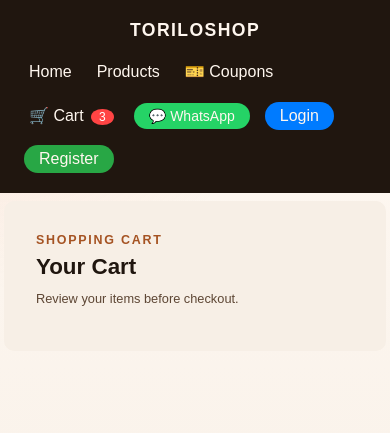
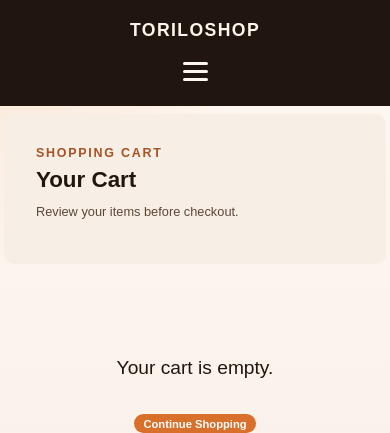
Before and after one commit to sammyfx01/Toriloshop, a Django app: page /cart/ in a window 390 px wide. Shown: the top 433 px of the page. Run offline with Django 5.2, Linux system fonts and the light colour scheme.

Commit message:
Added hamburger menu for mobile

```diff
--- a/templates/base.html
+++ b/templates/base.html
@@ -10,15 +10,100 @@
         {% endblock %}
     </title>
     <link rel="stylesheet" href="{% static 'css/style.css' %}">
+    <style>
+        /* Hamburger menu button */
+        .hamburger {
+            display: none;
+            flex-direction: column;
+            cursor: pointer;
+            gap: 5px;
+            background: none;
+            border: none;
+            padding: 5px;
+        }
+        .hamburger span {
+            display: block;
+            width: 25px;
+            height: 3px;
+            background: #fff7ef;
+            border-radius: 3px;
+            transition: 0.3s;
+        }
+        .hamburger.active span:nth-child(1) {
+            transform: rotate(45deg) translate(5px, 5px);
+        }
+        .hamburger.active span:nth-child(2) {
+            opacity: 0;
+        }
+        .hamburger.active span:nth-child(3) {
+            transform: rotate(-45deg) translate(5px, -5px);
+        }
+
+        /* Navigation links container */
+        .nav-links {
+            display: flex;
+            align-items: center;
+            gap: 15px;
+            flex-wrap: wrap;
+        }
+
+        /* Mobile styles */
+        @media screen and (max-width: 768px) {
+            .hamburger {
+                display: flex;
+            }
+            .nav-links {
+                display: none;
+                flex-direction: column;
+                width: 100%;
+                gap: 8px;
+                padding: 15px 0;
+                background: #20160f;
+                border-top: 1px solid rgba(255,255,255,0.1);
+            }
+            .nav-links.open {
+                display: flex;
+            }
+            .nav-links a,
+            .nav-links .dropdown-container {
+                width: 100%;
+                text-align: center;
+            }
+            .nav-links .dropdown-menu {
+                position: static !important;
+                box-shadow: none !important;
+                background: #2a1f17 !important;
+                width: 100% !important;
+            }
+            .nav-links .dropdown-menu a {
+                color: #fff7ef !important;
+                padding: 8px !important;
+            }
+            .site-header {
+                flex-wrap: wrap;
+            }
+            .brand {
+                flex: 1;
+            }
+        }
+    </style>
 </head>
 <body>
 
-    <header class="site-header" style="background: #20160f; color: #fff7ef; padding: 1.25rem 1.5rem; position: sticky; top: 0; backdrop-filter: blur(10px); display: flex; justify-content: space-between; align-items: center; gap: 1rem;">
+    <header class="site-header" style="background: #20160f; color: #fff7ef; padding: 1.25rem 1.5rem; position: sticky; top: 0; backdrop-filter: blur(10px); display: flex; justify-content: space-between; align-items: center; gap: 1rem; flex-wrap: wrap;">
         <div class="brand">
             <a href="{% url 'home' %}" style="color: #fff7ef; text-decoration: none; font-size: 1.1rem; font-weight: 700; letter-spacing: 0.08em; text-transform: uppercase;">Toriloshop</a>
         </div>
 
-        <nav style="display: flex; align-items: center; gap: 15px; flex-wrap: wrap;">
+        <!-- Hamburger button -->
+        <button class="hamburger" id="hamburger" aria-label="Toggle navigation">
+            <span></span>
+            <span></span>
+            <span></span>
+        </button>
+
+        <!-- Navigation links -->
+        <nav class="nav-links" id="navLinks">
             <a href="{% url 'home' %}" style="color: #fff7ef; text-decoration: none; padding: 5px 5px;">Home</a>
             <a href="{% url 'product_list' %}" style="color: #fff7ef; text-decoration: none; padding: 5px 5px;">Products</a>
 
@@ -35,7 +120,6 @@
                 {% endif %}
             </a>
 
-            <!-- WhatsApp -->
             <a href="https://wa.me/2348000000000?text=Hello%20Toriloshop!%20I%20need%20help%20with%20my%20order."
                target="_blank"
                style="background: #25D366; padding: 5px 15px; border-radius: 20px; color: white; text-decoration: none; font-size: 14px;">
@@ -44,7 +128,7 @@
 
             <!-- User Dropdown -->
             {% if user.is_authenticated %}
-                <div style="position: relative; display: inline-block;">
+                <div class="dropdown-container" style="position: relative; display: inline-block;">
                     <div onclick="toggleDropdown()" style="cursor: pointer; display: flex; align-items: center; gap: 8px; background: rgba(255,255,255,0.1); padding: 5px 12px; border-radius: 999px; border: 1px solid rgba(255,255,255,0.15);">
                         <span style="background: #d86f2a; color: white; border-radius: 50%; padding: 3px 9px; font-size: 12px; font-weight: bold;">
                             {{ user.username|first|upper }}
@@ -52,32 +136,13 @@
                         <span style="font-size: 13px; color: #fff7ef;">{{ user.username }}</span>
                         <span style="font-size: 10px; color: rgba(255,255,255,0.6);">▼</span>
                     </div>
-                    <div id="userDropdown" style="display: none; position: absolute; right: 0; top: 40px; background: white; min-width: 160px; border-radius: 10px; box-shadow: 0 8px 30px rgba(0,0,0,0.15); padding: 5px 0; z-index: 1000;">
-                        <a href="{% url 'order_history' %}" style="display: block; padding: 10px 18px; color: #333; text-decoration: none; font-size: 14px; transition: background 0.2s;">📦 My Orders</a>
-                        <a href="{% url 'coupons' %}" style="display: block; padding: 10px 18px; color: #333; text-decoration: none; font-size: 14px; transition: background 0.2s;">🎫 Coupons</a>
+                    <div id="userDropdown" class="dropdown-menu" style="display: none; position: absolute; right: 0; top: 40px; background: white; min-width: 160px; border-radius: 10px; box-shadow: 0 8px 30px rgba(0,0,0,0.15); padding: 5px 0; z-index: 1000;">
+                        <a href="{% url 'order_history' %}" style="display: block; padding: 10px 18px; color: #333; text-decoration: none; font-size: 14px;">📦 My Orders</a>
+                        <a href="{% url 'coupons' %}" style="display: block; padding: 10px 18px; color: #333; text-decoration: none; font-size: 14px;">🎫 Coupons</a>
                         <hr style="margin: 5px 0; border: none; border-top: 1px solid #eee;">
-                        <a href="{% url 'users:logout' %}" style="display: block; padding: 10px 18px; color: #dc3545; text-decoration: none; font-size: 14px; font-weight: bold; transition: background 0.2s;">🚪 Logout</a>
+                        <a href="{% url 'users:logout' %}" style="display: block; padding: 10px 18px; color: #dc3545; text-decoration: none; font-size: 14px; font-weight: bold;">🚪 Logout</a>
                     </div>
                 </div>
-
-                <script>
-                function toggleDropdown() {
-                    var dropdown = document.getElementById('userDropdown');
-                    if (dropdown.style.display === 'block') {
-                        dropdown.style.display = 'none';
-                    } else {
-                        dropdown.style.display = 'block';
-                    }
-                }
-
-                document.addEventListener('click', function(event) {
-                    var dropdown = document.getElementById('userDropdown');
-                    var trigger = document.querySelector('[onclick="toggleDropdown()"]');
-                    if (dropdown && trigger && !dropdown.contains(event.target) && !trigger.contains(event.target)) {
-                        dropdown.style.display = 'none';
-                    }
-                });
-                </script>
             {% else %}
                 <a href="{% url 'users:login' %}" style="background: #007bff; padding: 5px 15px; border-radius: 20px; color: white; text-decoration: none;">Login</a>
                 <a href="{% url 'users:register' %}" style="background: #28a745; padding: 5px 15px; border-radius: 20px; color: white; text-decoration: none;">Register</a>
@@ -128,5 +193,41 @@
         <p>Toriloshop &copy; 2026</p>
     </footer>
 
+    <!-- ===== HAMBURGER SCRIPT ===== -->
+    <script>
+        const hamburger = document.getElementById('hamburger');
+        const navLinks = document.getElementById('navLinks');
+
+        hamburger.addEventListener('click', function() {
+            this.classList.toggle('active');
+            navLinks.classList.toggle('open');
+        });
+
+        // Close menu when any link is clicked
+        document.querySelectorAll('#navLinks a').forEach(link => {
+            link.addEventListener('click', function() {
+                hamburger.classList.remove('active');
+                navLinks.classList.remove('open');
+            });
+        });
+
+        // Keep existing toggleDropdown function
+        function toggleDropdown() {
+            var dropdown = document.getElementById('userDropdown');
+            if (dropdown.style.display === 'block') {
+                dropdown.style.display = 'none';
+            } else {
+                dropdown.style.display = 'block';
+            }
+        }
+
+        document.addEventListener('click', function(event) {
+            var dropdown = document.getElementById('userDropdown');
+            var trigger = document.querySelector('[onclick="toggleDropdown()"]');
+            if (dropdown && trigger && !dropdown.contains(event.target) && !trigger.contains(event.target)) {
+                dropdown.style.display = 'none';
+            }
+        });
+    </script>
 </body>
 </html>
```
